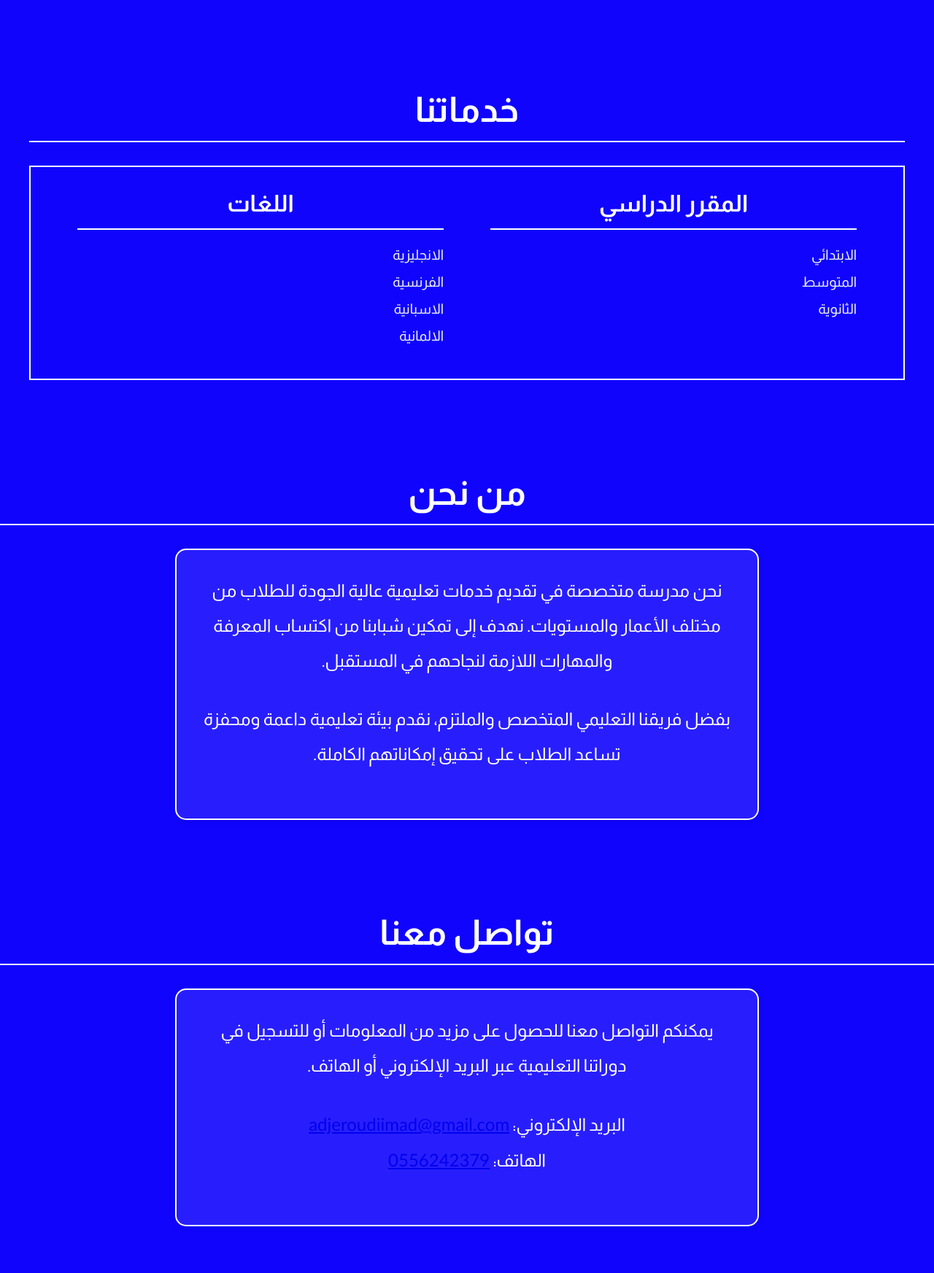
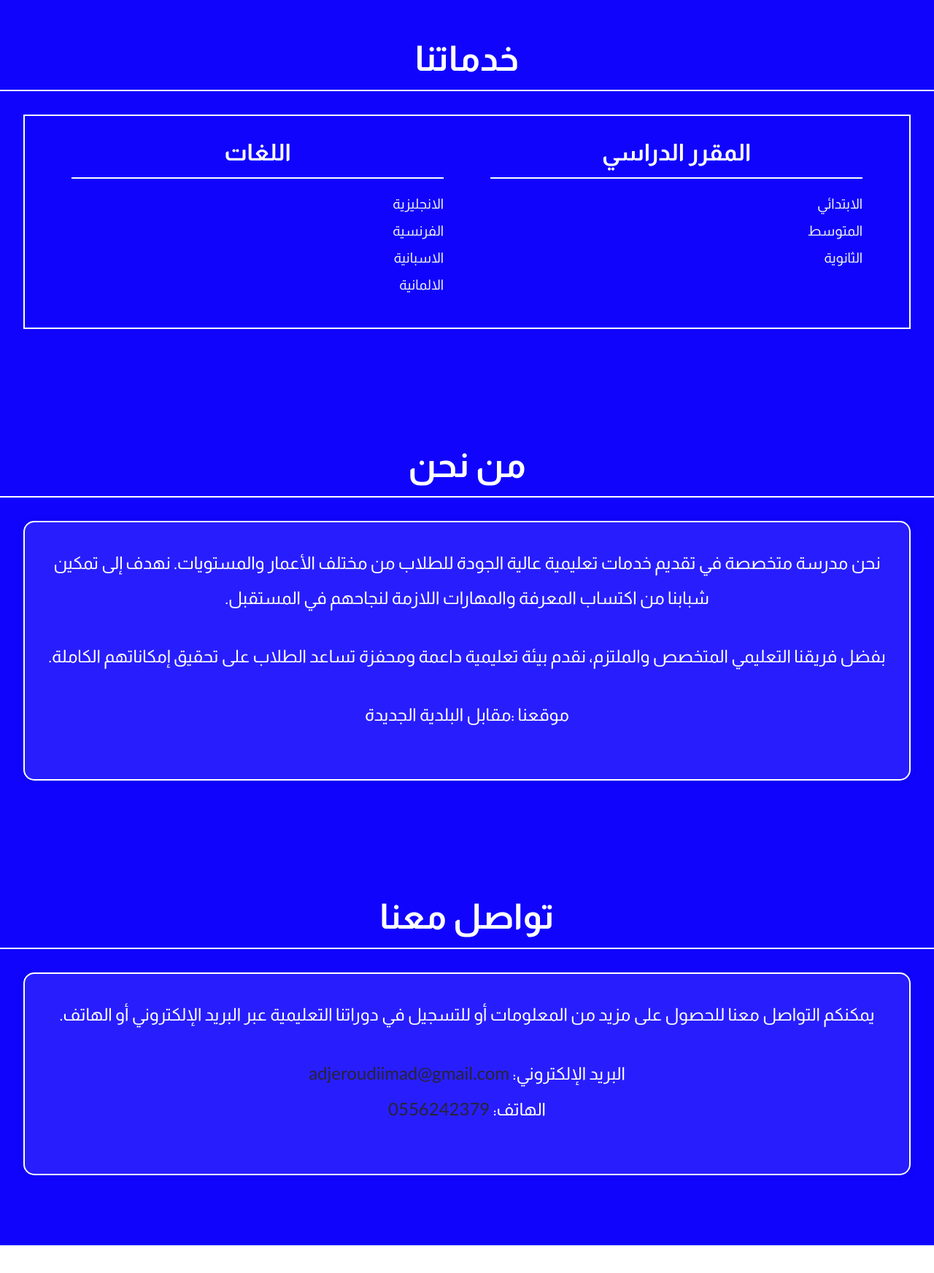
Before and after one commit to Idel-Oussama/Polyglote, a plain HTML site: page index.html in a window 1280 px wide. Shown: the part 860-2605 px from the top of the page at 73% size. After the commit the page ends 2567 px from the top, so only its background shows below. Drawn offline with Linux system fonts and the light colour scheme.

Commit message:
prefinal

```diff
--- a/index.html
+++ b/index.html
@@ -22,9 +22,9 @@
             <div class="column-left">
                 <h1 class="almarai-bold">لنجاح شبابنا</h1>
                 <p class="almarai-regular">
-                    تقدم مدرستنا خدمات تعليمية متعددة
+                    تقدم مدرستنا الواقعة امام البلدية الجديدة خدمات تعليمية متعددة.
                 </p>
-                <button class="almarai-regular"><a href="#services-section" class="almarai-regular">خدماتنا</a></button>
+                <a href="#services-section" class="almarai-regular"><button class="almarai-regular" type="button" >خدماتنا                </button> </a>
             </div>
             <div class="column-right">
                 <img src="./image-1.svg" alt="illustration" class="hero-image">
@@ -63,7 +63,9 @@
                     نحن مدرسة متخصصة في تقديم خدمات تعليمية عالية الجودة للطلاب من مختلف الأعمار والمستويات. نهدف إلى تمكين شبابنا من اكتساب المعرفة والمهارات اللازمة لنجاحهم في المستقبل.
                 </p>
                 <p class="almarai-regular">
-                    بفضل فريقنا التعليمي المتخصص والملتزم، نقدم بيئة تعليمية داعمة ومحفزة تساعد الطلاب على تحقيق إمكاناتهم الكاملة.
+                     بفضل فريقنا التعليمي المتخصص والملتزم، نقدم بيئة تعليمية داعمة ومحفزة تساعد الطلاب على تحقيق إمكاناتهم الكاملة.
+                </p>
+                <p class="almarai-regular">                     موقعنا :مقابل البلدية الجديدة
                 </p>
             </div>
         </div>
@@ -77,8 +79,8 @@
                     يمكنكم التواصل معنا للحصول على مزيد من المعلومات أو للتسجيل في دوراتنا التعليمية عبر البريد الإلكتروني أو الهاتف.
                 </p>
                 <p class="almarai-regular">
-                    البريد الإلكتروني: <a href="mailto:adjeroudiimad@gmail.com" target="_blank" class="email-link">adjeroudiimad@gmail.com</a><br>
-                    الهاتف: <a href="tel:+966556242379" class="phone-link">0556242379</a>
+                    البريد الإلكتروني: <a href="mailto:adjeroudiimad@gmail.com" target="_blank" class="email-link , link">adjeroudiimad@gmail.com</a><br>
+                    الهاتف: <a href="tel:+213556242379" target="_blank"  class="phone-link , link">0556242379</a>
                 </p>
             </div>
         </div>
--- a/style.css
+++ b/style.css
@@ -15,7 +15,7 @@ body {
 
 nav {
     height: 80px;
-    background: #000000; /* Change background color to white */
+    background: #2c293a; /* Change background color to white */
     color: #ffffff; /* Set text color to black */
     display: flex;
     justify-content: space-between;
@@ -71,7 +71,7 @@ nav a:hover::after {
 
 .hero {
     background: #1004fd;
-    padding-top: 80px; /* Ensure content below navbar is not obscured */
+    padding-top: 10px; /* Ensure content below navbar is not obscured */
 }
 
 .hero-container {
@@ -112,7 +112,7 @@ button {
     font-size: 1rem;
     border: none;
     color: #ffffff;
-    background: #000;
+    background: #2c293a;
     cursor: pointer;
     border-radius: 50px;
     font-family: 'Almarai', sans-serif; /* Apply Almarai font to buttons */
@@ -186,7 +186,6 @@ button a {
 }
 
 .services-container {
-    max-width: 1200px;
     margin: 0 auto;
 }
 
@@ -195,6 +194,7 @@ button a {
     justify-content: space-around; /* Distribute categories evenly */
     border: 2px solid #fff; /* Add a border around categories */
     padding: 2rem; /* Padding inside the border */
+    margin: 2rem;
 }
 
 .services-category {
@@ -248,8 +248,7 @@ button a {
 }
 
 .about-us-content {
-    max-width: 800px;
-    margin: 0 auto;
+    margin: 2rem;
     text-align: center; /* Center align text */
     padding: 2rem; /* Add padding for better spacing */
     border: 2px solid #fff; /* Add border */
@@ -280,8 +279,7 @@ button a {
 }
 
 .contact-us-content {
-    max-width: 800px;
-    margin: 0 auto;
+    margin: 2rem;
     text-align: center; /* Center align text */
     padding: 2rem; /* Add padding for better spacing */
     border: 2px solid #fff; /* Add border */
@@ -295,7 +293,16 @@ button a {
     line-height: 2;
     margin-bottom: 2rem;
 }
-
+.email-link {
+    font-size: 100%;
+}
+.phone-link {
+    font-size: 100%;
+}
+.link {
+    text-decoration: none;
+    color: #272434;
+}
 @media screen and (max-width: 768px) {
     .services-categories {
         flex-direction: column; /* Stack categories vertically on small screens */
```
